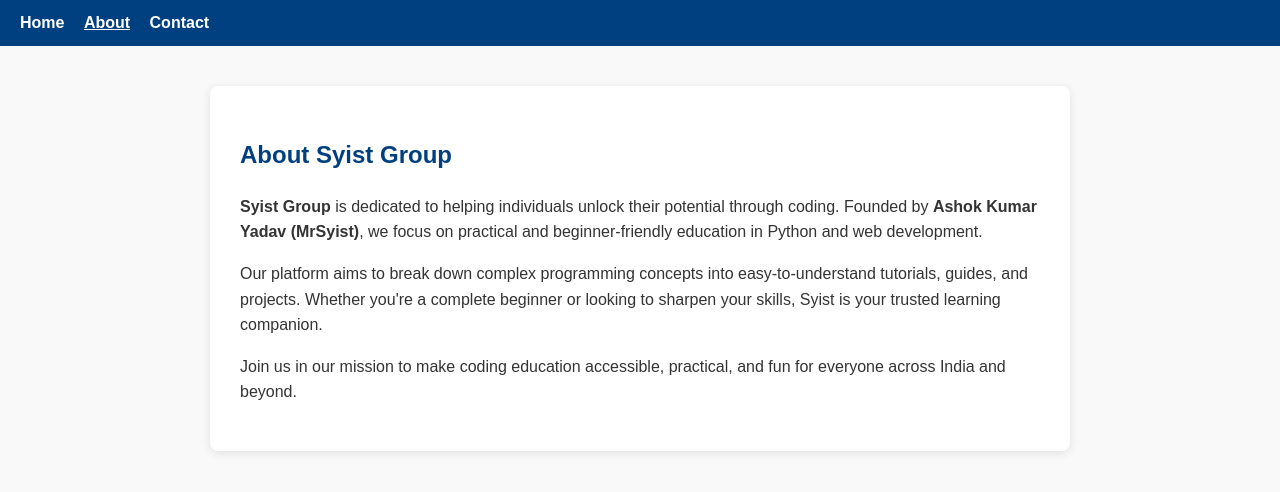
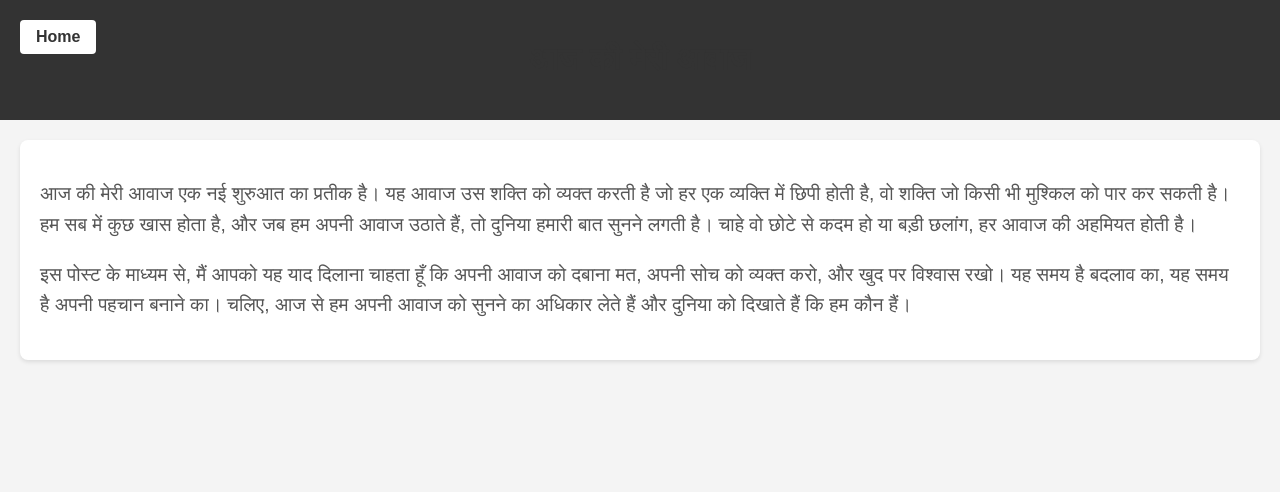
Before and after one commit to Ashok8601/Syist, a Django app: page /about/ in a window 1280 px wide. Shown: the top 492 px of the page. Run offline with Django 5.2, Linux system fonts and the light colour scheme.

Commit message:
Update about.html

```diff
--- a/polls/templates/about.html
+++ b/polls/templates/about.html
@@ -1,66 +1,74 @@
-{% load static %}
 <!DOCTYPE html>
-<html lang="en">
+<html lang="hi">
 <head>
-  <meta charset="UTF-8" />
+    <meta charset="UTF-8">
     <meta name="viewport" content="width=device-width, initial-scale=1.0">
-  <title>About Us | Syist Group</title>
-  <meta name="description" content="Learn more about Syist Group - empowering learners with Python, web development, and practical coding knowledge.">
-  <meta name="robots" content="index, follow">
+    <title>आज की मेरी आवाज</title>
     <style>
         body {
             font-family: Arial, sans-serif;
+            background-color: #f4f4f4;
             margin: 0;
             padding: 0;
-      line-height: 1.6;
-      background-color: #f9f9f9;
-      color: #333;
         }
         header {
-      background-color: #004080;
-      color: white;
-      padding: 10px 20px;
+            background-color: #333;
+            color: #fff;
+            padding: 20px;
+            text-align: center;
+            position: relative;
         }
-    nav a {
-      color: white;
-      margin-right: 15px;
+        .home-button {
+            position: absolute;
+            left: 20px;
+            top: 20px;
+            background-color: #fff;
+            color: #333;
+            padding: 8px 16px;
+            border: none;
+            border-radius: 4px;
             text-decoration: none;
             font-weight: bold;
         }
-    nav a.active {
-      text-decoration: underline;
+        .home-button:hover {
+            background-color: #ddd;
         }
-    .about-section {
-      max-width: 800px;
-      margin: 40px auto;
-      background: white;
-      padding: 30px;
+        .post-content {
+            padding: 20px;
+            background-color: #fff;
+            margin: 20px;
             border-radius: 8px;
-      box-shadow: 0 2px 10px rgba(0,0,0,0.1);
+            box-shadow: 0 2px 4px rgba(0, 0, 0, 0.1);
         }
         h1 {
-      color: #004080;
+            font-size: 2em;
+            color: #333;
+        }
+        p {
+            font-size: 1.2em;
+            line-height: 1.6em;
+            color: #555;
         }
     </style>
 </head>
 <body>
     <header>
-    <nav>
-      <a href="{% url 'home' %}">Home</a>
-      <a href="{% url 'about' %}" class="active">About</a>
-      <a href="{% url 'contact' %}">Contact</a>
-    </nav>
+        <a href="/home" class="home-button">Home</a>
+        <h1>आज की मेरी आवाज</h1>
     </header>
-
-  <main>
-    <section class="about-section">
-      <h1>About Syist Group</h1>
-      <p><strong>Syist Group</strong> is dedicated to helping individuals unlock their potential through coding. Founded by <strong>Ashok Kumar Yadav (MrSyist)</strong>, we focus on practical and beginner-friendly education in Python and web development.</p>
-
-      <p>Our platform aims to break down complex programming concepts into easy-to-understand tutorials, guides, and projects. Whether you're a complete beginner or looking to sharpen your skills, Syist is your trusted learning companion.</p>
-
-      <p>Join us in our mission to make coding education accessible, practical, and fun for everyone across India and beyond.</p>
-    </section>
-  </main>
+    <div class="post-content">
+        <p>
+            आज की मेरी आवाज एक नई शुरुआत का प्रतीक है। यह आवाज उस शक्ति को व्यक्त करती है जो
+            हर एक व्यक्ति में छिपी होती है, वो शक्ति जो किसी भी मुश्किल को पार कर सकती है।
+            हम सब में कुछ खास होता है, और जब हम अपनी आवाज उठाते हैं, तो दुनिया हमारी बात सुनने
+            लगती है। चाहे वो छोटे से कदम हो या बड़ी छलांग, हर आवाज की अहमियत होती है।
+        </p>
+        <p>
+            इस पोस्ट के माध्यम से, मैं आपको यह याद दिलाना चाहता हूँ कि अपनी आवाज को दबाना मत,
+            अपनी सोच को व्यक्त करो, और खुद पर विश्वास रखो। यह समय है बदलाव का, यह समय है
+            अपनी पहचान बनाने का। चलिए, आज से हम अपनी आवाज को सुनने का अधिकार लेते हैं और
+            दुनिया को दिखाते हैं कि हम कौन हैं।
+        </p>
+    </div>
 </body>
 </html>
```
Lines whose indentation alone changed are shown as unchanged.
